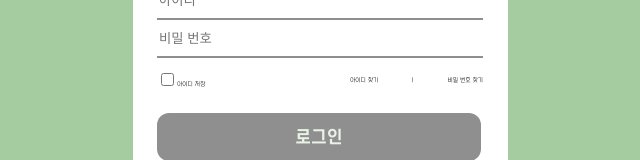
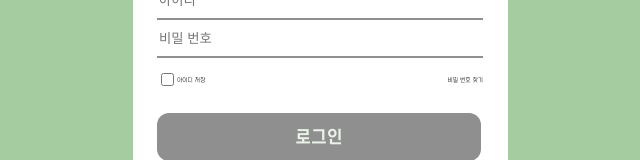
Before and after one commit to VegiSpace/VegiSpace-FE, a React (Create React App) app: page /login in a window 1280 px wide. Shown: the part 199-359 px from the top of the page, without its empty margins (320-960 px from the left). Built offline with nearby package versions, Linux system fonts and the light colour scheme; a web font is replaced by a local one.

Commit message:
style: align Auth Helper find PW

```diff
--- a/src/pages/AuthHelper/index.tsx
+++ b/src/pages/AuthHelper/index.tsx
@@ -5,10 +5,10 @@ const AuthHelper = () => {
 
   const type = searchParams.get("type");
 
-  console.log("type :", type);
+  // console.log("type :", type);
   return (
     <>
-      {type === "id" && <div>아이디 찾기</div>}
+      {/*{type === "id" && <div>아이디 찾기</div>}*/}
       {type === "password" && <div>비밀 번호 찾기</div>}
     </>
   );
--- a/src/templates/Auth/Login/helper.tsx
+++ b/src/templates/Auth/Login/helper.tsx
@@ -15,18 +15,18 @@ const LoginHelper = ({ handleSavedIdChange, isSaved }: LoginHelperProps) => {
   };
   return (
     <StyledHelperWrapper>
-      <div>
+      <StyledSavedIdContainer>
         {" "}
         <input
           type="checkbox"
           onChange={handleSavedIdChange}
           checked={isSaved}
         />
-        아이디 저장
-      </div>
+        <span>아이디 저장</span>
+      </StyledSavedIdContainer>
       <StyledFindContainer>
-        <span onClick={() => handleFindAuth("id")}>아이디 찾기</span>
-        <span>|</span>
+        {/*<span onClick={() => handleFindAuth("id")}>아이디 찾기</span>
+        <span>|</span>*/}
         <span onClick={() => handleFindAuth("password")}>비밀 번호 찾기</span>
       </StyledFindContainer>
     </StyledHelperWrapper>
@@ -41,11 +41,16 @@ const StyledHelperWrapper = styled.div`
   margin-top: 1.2rem;
   justify-content: space-between;
 `;
+const StyledSavedIdContainer = styled.div`
+  display: flex;
+  flex-direction: row;
+  align-items: center;
+`;
 
 const StyledFindContainer = styled.div`
-  width: 13.3rem;
+  /*width: 13.3rem;*/
   display: flex;
   flex-direction: row;
-  justify-content: space-between;
+  justify-content: flex-end;
   align-items: center;
 `;
```
